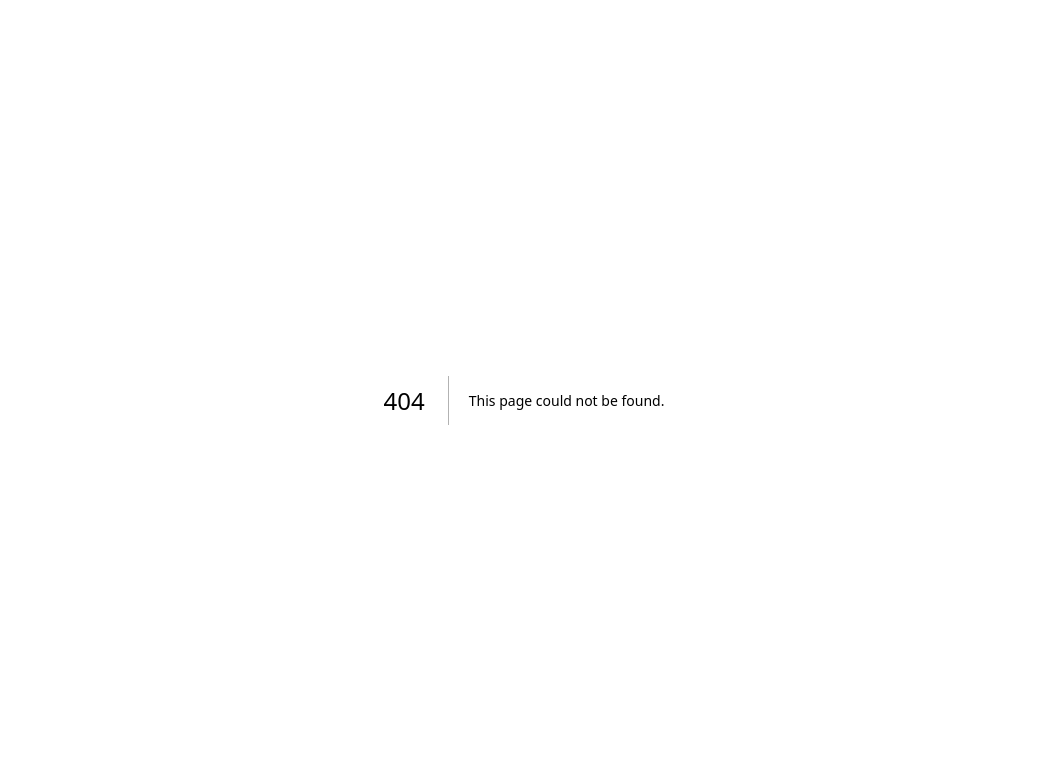
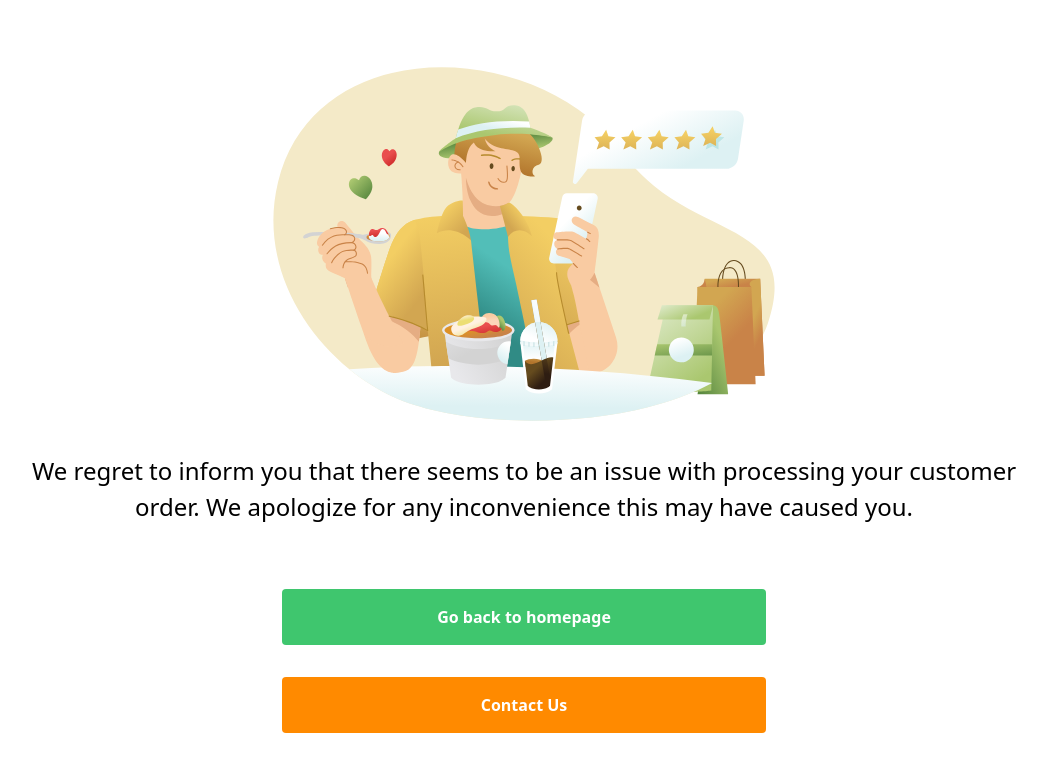
Before and after one commit to htheanh2000/restaurant-frontend, a Next.js app: page /order-failed in a window 1280 px wide. Before the commit this address had no page. Shown: the top 772 px of the page, without its empty margins (116-1163 px from the left). Built offline with nearby package versions, Linux system fonts and the light colour scheme; what next-redux-wrapper would draw is missing.

Commit message:
feat: order reservation

```diff
--- a/package.json
+++ b/package.json
@@ -30,6 +30,7 @@
     "@types/react-redux": "^7.1.25",
     "@types/redux-logger": "^3.0.9",
     "@types/webpack-env": "^1.18.0",
+    "classnames": "^2.3.2",
     "date-fns": "^2.29.3",
     "enzyme": "^3.11.0",
     "enzyme-adapter-react-15": "^1.4.4",
--- a/src/api/reservation.tsx
+++ b/src/api/reservation.tsx
@@ -3,8 +3,6 @@ const BASE_PATH = "/reservation";
 
 export const ApiReservation = async (params: any) => {
   const url = `${BASE_PATH}`;
-  const data = await api.post(url, {
-    params,
-  });
+  const data = await api.post(url, params);
   return data;
 };
--- a/src/components/reservation/index.tsx
+++ b/src/components/reservation/index.tsx
@@ -6,7 +6,7 @@ import * as Yup from "Yup";
 import { Form, Formik } from "formik";
 import Field from "../form/field";
 import { useRouter } from "next/router";
-import { useAppDispatch } from "@/store/hooks";
+import { useAppDispatch, useAppSelector } from "@/store/hooks";
 import { reservationAction } from "@/store/features/reservation/reservationSlice";
 interface IProps {
   onClose: () => void;
@@ -40,6 +40,9 @@ const Reservation = (props: IProps) => {
       label: "Other",
     },
   ];
+
+  const {error} = useAppSelector(state => state.reservation)
+
   const { data } = props;
   const router = useRouter()
   const dispatch = useAppDispatch()
@@ -48,7 +51,7 @@ const Reservation = (props: IProps) => {
     phone: "",
     email: "",
     occasions: "",
-    request: "",
+    note: "",
     notification: false,
   };
 
@@ -58,15 +61,19 @@ const Reservation = (props: IProps) => {
     email: Yup.string().email().required(),
   });
 
-  const onSubmit = (values: any, { setSubmitting }: any) => {
+  const onSubmit = async (values: any, { setSubmitting }: any) => {
     setSubmitting(false);
-    console.log(values);
     const params = {
         ...values,
-        ...data
+        ...data,
     }
-    dispatch(reservationAction(params))
-    router.push('order-successfully')
+    await dispatch(reservationAction(params))
+    if(!error) {
+      router.push('order-successfully')
+    }
+    else {
+      router.push('order-failed')
+    }
   };
 
   return (
@@ -107,7 +114,7 @@ const Reservation = (props: IProps) => {
                   />
                   <textarea
                     onChange={(event) =>
-                      formik.setFieldValue("request", event.currentTarget.value)
+                      formik.setFieldValue("note", event.currentTarget.value)
                     }
                     rows={10}
                     placeholder="Add a special request"
--- /dev/null
+++ b/src/pages/order-failed.tsx
@@ -0,0 +1,45 @@
+import IM_Customer_waiting from "@/assets/images/customer-review.svg";
+import Button from "@/components/button";
+import Image from "next/image";
+import { useRouter } from "next/router";
+const OrderSuccessfully = () => {
+  const router = useRouter();
+
+  const handleGoBack = () => {
+    router.push("/");
+  };
+
+  const handleContactUs = () => {
+    router.push("/contact-us");
+  };
+  return (
+    <div className="container mx-auto h-screen flex flex-col justify-center items-center">
+      <Image src={IM_Customer_waiting} alt="IM_Customer_waiting" />
+      <h4 className="text-2xl font-light mt-8 text-center">
+        We regret to inform you that there seems to be an issue with processing
+        your customer order. We apologize for any inconvenience this may have
+        caused you.
+      </h4>
+
+      <div className="flex flex-wrap mt-8 items-center justify-evenly">
+        <Button
+          onClick={handleGoBack}
+          className="mt-8 w-96 mx-8"
+          size="lg"
+        >
+          Go back to homepage
+        </Button>
+        <Button
+          onClick={handleContactUs}
+          className="mt-8 w-96 mx-8"
+          style="secondary"
+          size="lg"
+        >
+          Contact Us
+        </Button>
+      </div>
+    </div>
+  );
+};
+
+export default OrderSuccessfully;
--- a/src/store/store.ts
+++ b/src/store/store.ts
@@ -2,6 +2,7 @@ import { configureStore, MiddlewareArray } from '@reduxjs/toolkit'
 import counterReducer from './features/counter/counterSlice'
 import userReducer from './features/user/userSlice'
 import menuReducer from './features/menu/menuSlice'
+import resertvationReducer from './features/reservation/reservationSlice'
 import thunkMiddleware from 'redux-thunk'
 import { createWrapper } from 'next-redux-wrapper'
 import logger from 'redux-logger'
@@ -10,7 +11,8 @@ export const store = configureStore({
   reducer: {
     counter: counterReducer,
     user: userReducer,
-    menu: menuReducer
+    menu: menuReducer,
+    reservation: resertvationReducer
   },
   middleware: new MiddlewareArray().concat(thunkMiddleware, logger),
 })
```
Also changed, not shown: src/assets/images/customer-review.svg (added).
